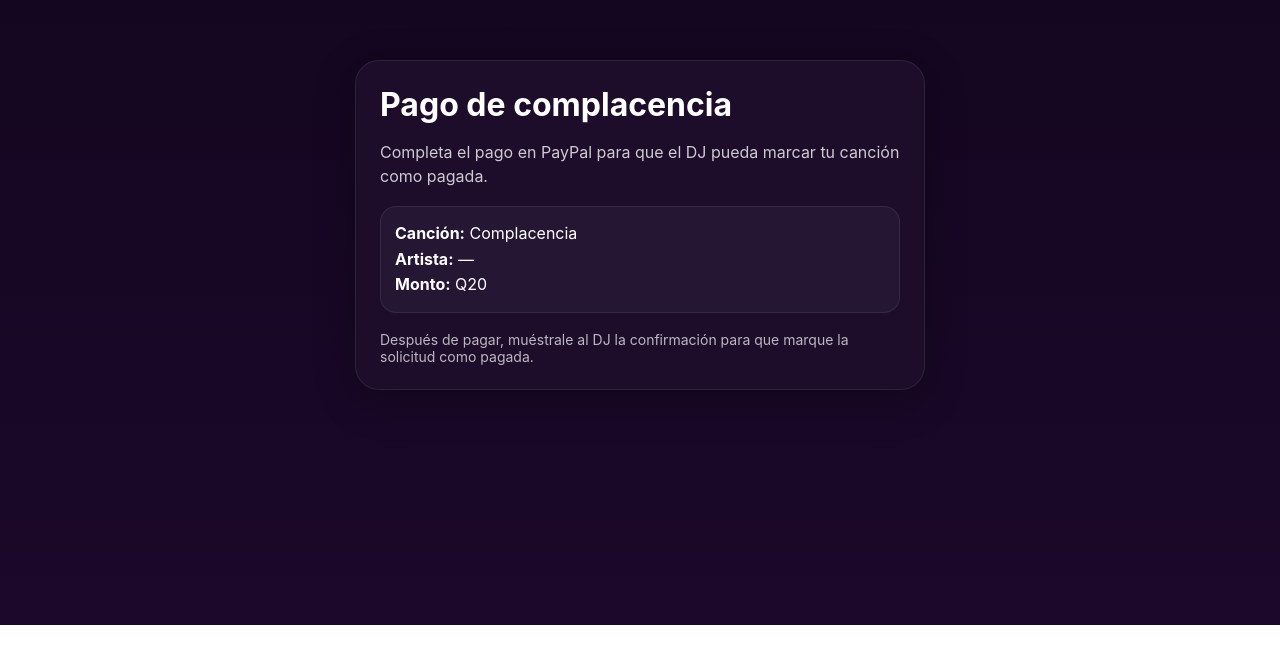
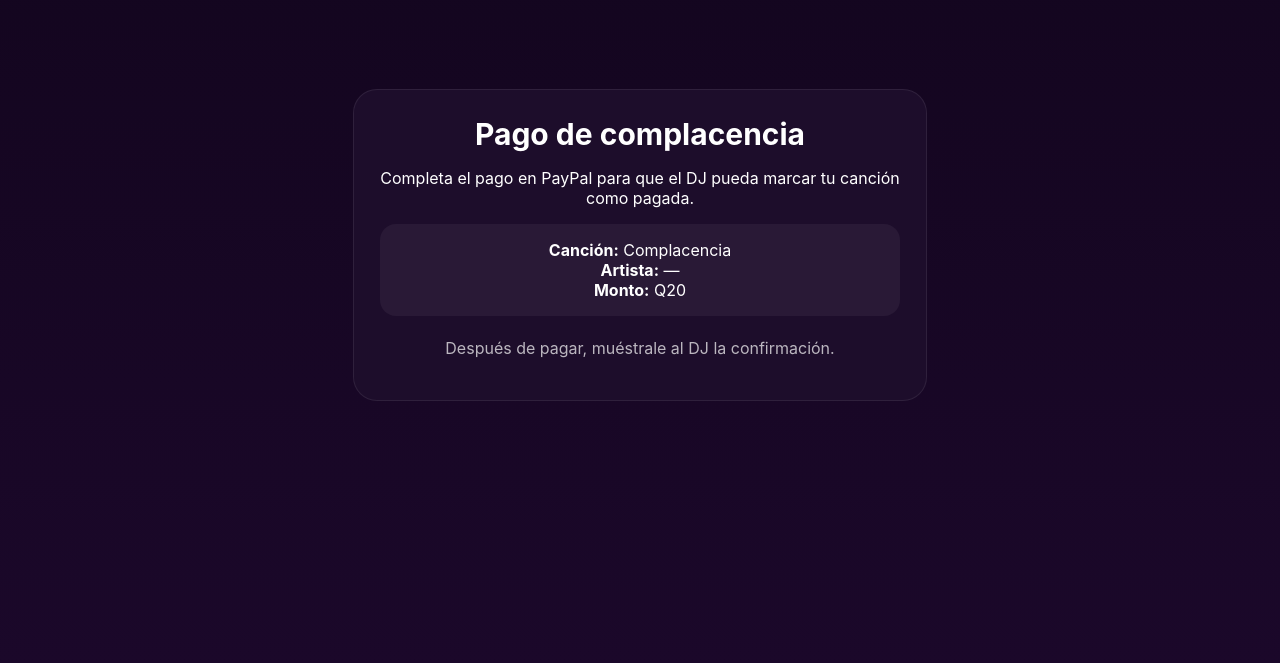
Before and after one commit to Djaikagt-sudo/votify, a website: page public/dj-paypal.html in a window 1280 px wide. Shown: the part 175-838 px from the top of the page. Before the commit the page ends 800 px from the top, so only its background shows below. Drawn offline with Linux system fonts and the light colour scheme; a script that the page names is missing.

Commit message:
Fix PayPal button page

```diff
--- a/public/dj-paypal.html
+++ b/public/dj-paypal.html
@@ -4,6 +4,7 @@
 <meta charset="utf-8">
 <meta name="viewport" content="width=device-width,initial-scale=1">
 <title>Pagar complacencia — Votify Dj</title>
+
 <style>
 body{
   margin:0;
@@ -14,66 +15,90 @@
   display:grid;
   place-items:center;
   padding:20px;
-      box-sizing:border-box;
 }
+
 .box{
   width:100%;
   max-width:520px;
   background:#1d0d2b;
   border:1px solid rgba(255,255,255,.08);
   border-radius:24px;
-      padding:24px;
-      box-shadow:0 10px 40px rgba(0,0,0,.25);
+  padding:26px;
+  text-align:center;
 }
-    h1{margin:0 0 8px;font-size:32px}
-    p{color:rgba(255,255,255,.78);line-height:1.5}
+
+h1{
+  margin:0 0 10px;
+  font-size:30px;
+}
+
 .meta{
-      background:rgba(255,255,255,.04);
-      border:1px solid rgba(255,255,255,.08);
+  margin-top:16px;
+  padding:16px;
   border-radius:16px;
-      padding:14px;
-      margin:18px 0;
-      line-height:1.6;
+  background:rgba(255,255,255,.05);
 }
-    .note{
-      margin-top:16px;
-      font-size:14px;
-      color:rgba(255,255,255,.7);
+
+.paypal{
+  margin-top:22px;
 }
 </style>
+
 </head>
 <body>
+
 <div class="box">
+
 <h1>Pago de complacencia</h1>
-    <p>Completa el pago en PayPal para que el DJ pueda marcar tu canción como pagada.</p>
+
+<p>
+Completa el pago en PayPal para que el DJ pueda marcar tu canción como pagada.
+</p>
 
 <div class="meta">
-      <div><strong>Canción:</strong> <span id="title">Complacencia</span></div>
-      <div><strong>Artista:</strong> <span id="artist">—</span></div>
-      <div><strong>Monto:</strong> Q<span id="amount">20</span></div>
+<div><b>Canción:</b> <span id="title">—</span></div>
+<div><b>Artista:</b> <span id="artist">—</span></div>
+<div><b>Monto:</b> Q<span id="amount">20</span></div>
 </div>
+
+<div class="paypal">
 
 <div id="paypal-container-MZTKHHE5TB6AY"></div>
 
-    <div class="note">
-      Después de pagar, muéstrale al DJ la confirmación para que marque la solicitud como pagada.
-    </div>
 </div>
 
+<p style="margin-top:18px;color:rgba(255,255,255,.7)">
+Después de pagar, muéstrale al DJ la confirmación.
+</p>
+
+</div>
+
+
 <script>
-    const params = new URLSearchParams(location.search);
-    document.getElementById("title").textContent = params.get("title") || "Complacencia";
-    document.getElementById("artist").textContent = params.get("artist") || "—";
-    document.getElementById("amount").textContent = params.get("amount") || "20";
+const params = new URLSearchParams(location.search)
+
+document.getElementById("title").textContent =
+params.get("title") || "Complacencia"
+
+document.getElementById("artist").textContent =
+params.get("artist") || "—"
+
+document.getElementById("amount").textContent =
+params.get("amount") || "20"
 </script>
 
+
+<!-- PAYPAL PARTE 1 -->
 <script
-    src="https://www.paypal.com/sdk/js?client-id=BAAAAo0ssVOljj2_H8WamfI3TNAxEbUApLODLoRPcFqnZURnlnmiq2QXjA6q1uvGQVflMXeZAkZ85r—buttons&disable-funding=venmo&currency=USD">
+src="https://www.paypal.com/sdk/js?client-id=BAAAaOssVOljj2_H8WamfI3TNAAxEbUApLODLoRPcFqnZURnlnmiq2QXjA6q1uvGQVflMXeZAkZ85r_Nx8&components=hosted-buttons&disable-funding=venmo&currency=USD">
 </script>
+
+<!-- PAYPAL PARTE 2 -->
 <script>
 paypal.HostedButtons({
 hostedButtonId: "MZTKHHE5TB6AY",
-    }).render("#paypal-container-MZTKHHE5TB6AY");
+}).render("#paypal-container-MZTKHHE5TB6AY")
 </script>
+
 </body>
 </html>
```
Lines whose indentation alone changed are shown as unchanged.
